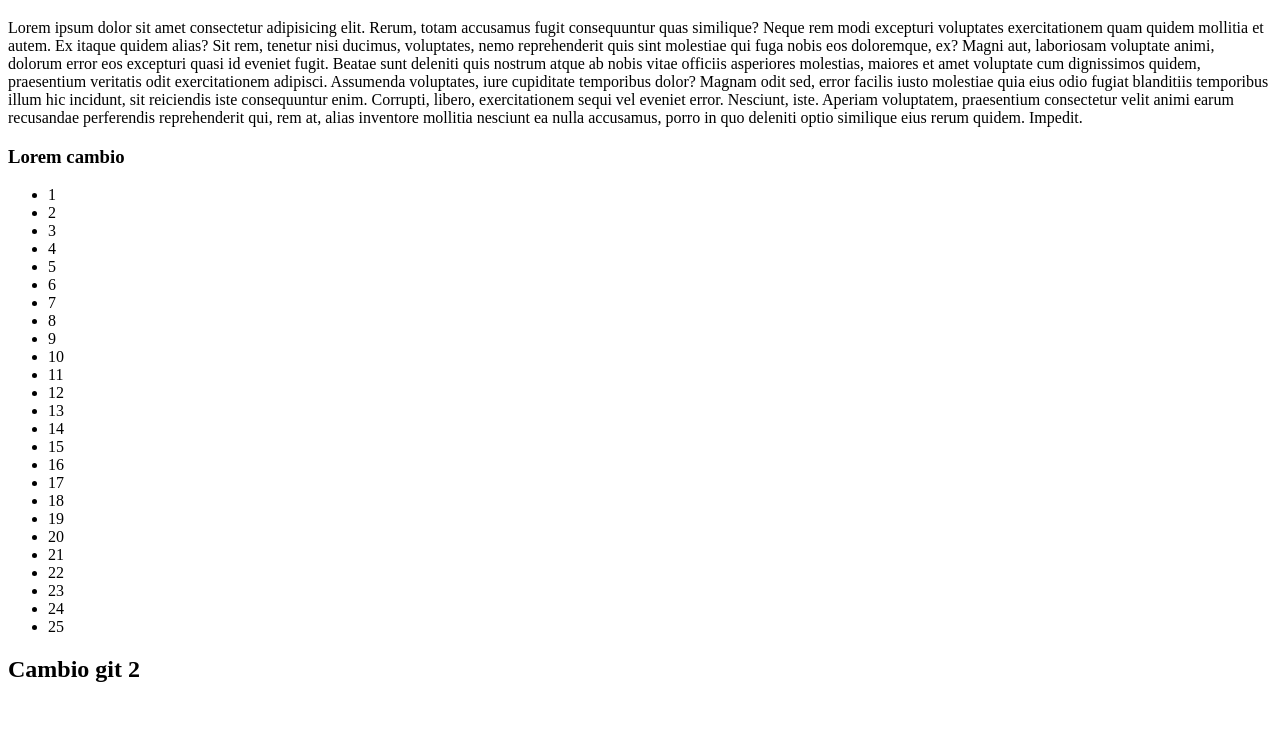
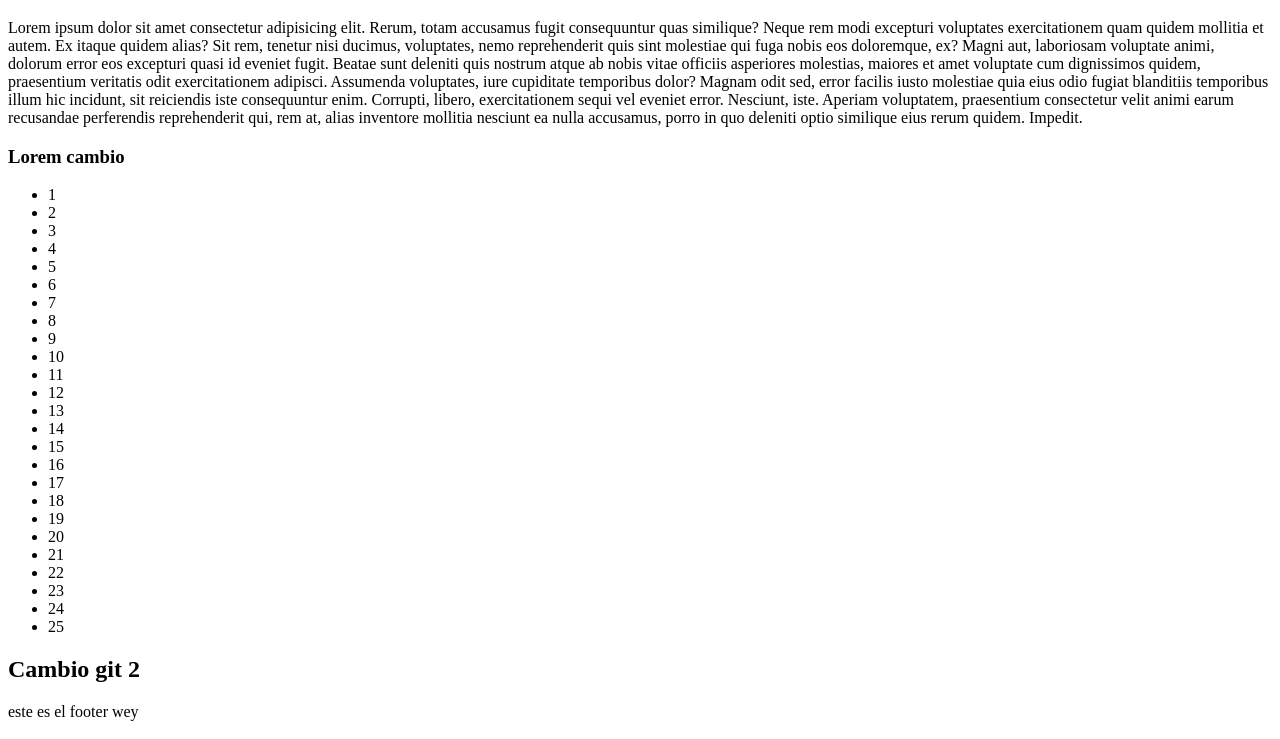
Before and after one commit to Alexcasanova10/Proyecto-prueba, a plain HTML site: page index.html in a window 1280 px wide. Shown: the part 61-800 px from the top of the page. Drawn offline with Linux system fonts and the light colour scheme.

Commit message:
inserte texto en rama footer como prueba

```diff
--- a/index.html
+++ b/index.html
@@ -51,7 +51,9 @@
 	<h2>Cambio git 2</h2>
 
 
-
+	<footer>
+		<p>este es el footer wey</p>
+	</footer>
 
 
 
```
